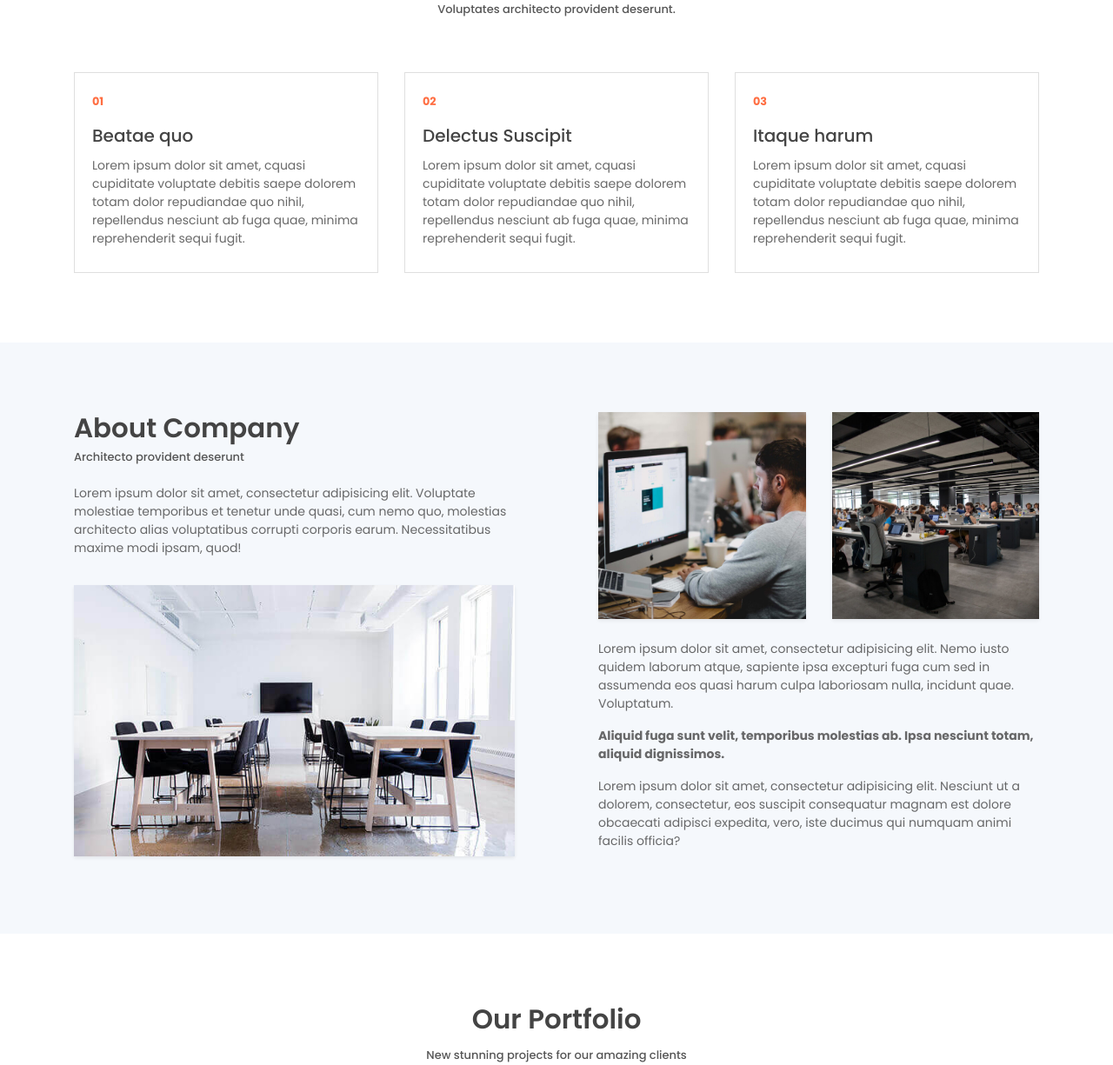
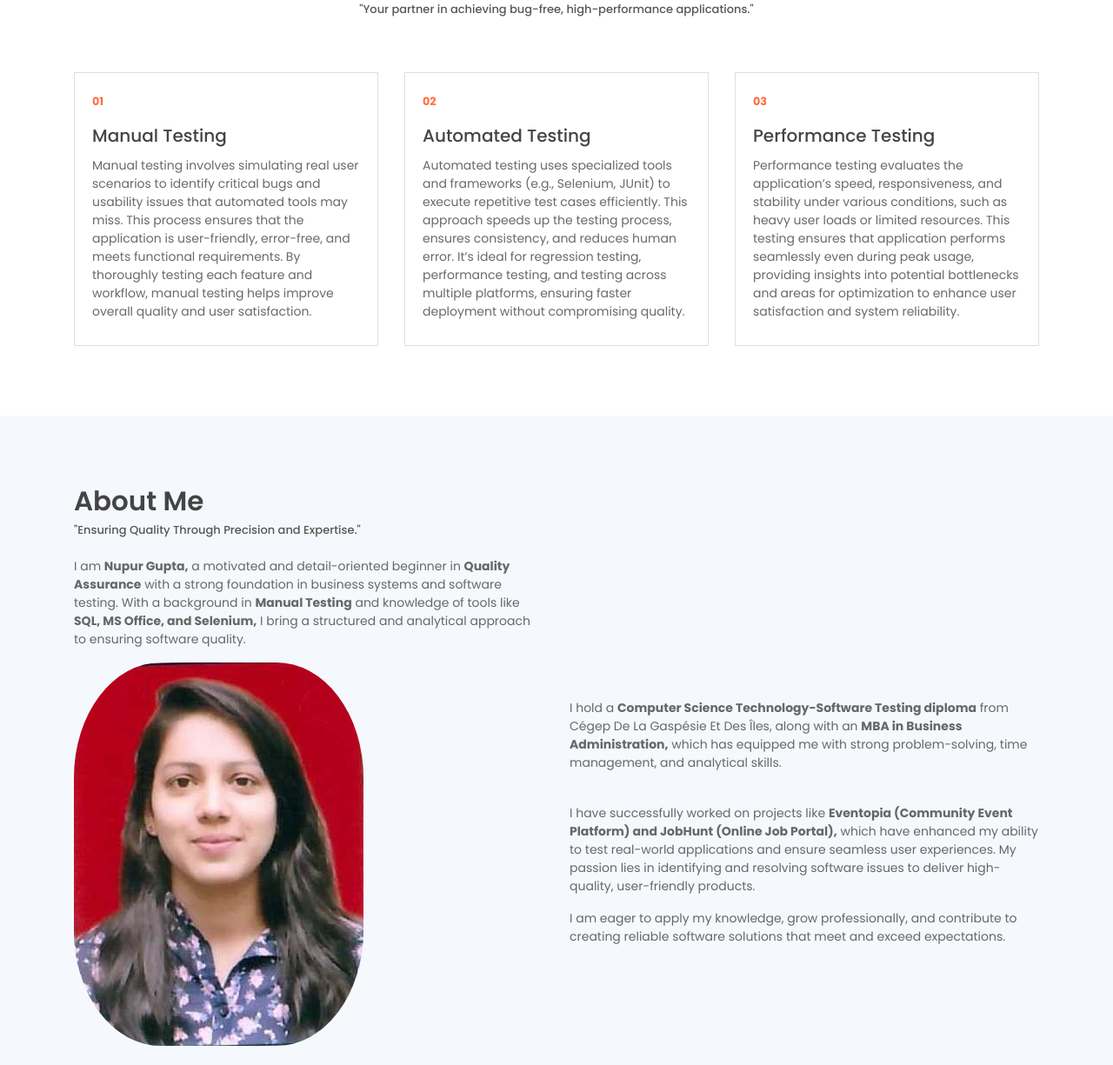
Before and after one commit to Nupurg1905/MyPortfolio, a website: page index.html in a window 1280 px wide. Shown: the part 849-2074 px from the top of the page at 87% size. Drawn offline with Linux system fonts and the light colour scheme.

Commit message:
change my about

```diff
--- a/index.html
+++ b/index.html
@@ -34,14 +34,9 @@
                         <a class="nav-link" href="#portfolio">Portfolio</a>
                     </li>
                     <li class="nav-item">
-                        <a class="nav-link" href="#blog">Blog</a>
-                    </li>
-                    <li class="nav-item">
                         <a class="nav-link" href="#contact">Contact</a>
                     </li>
-                    <li class="nav-item">
-                        <a href="components.html" class="ml-4 nav-link btn btn-primary btn-sm rounded">Components</a>
-                    </li>
+
                 </ul>
             </div>
         </div>
@@ -51,8 +46,9 @@
     <!-- Page Header -->
     <header class="header">
         <div class="overlay">
-            <h1 class="subtitle">LeadMark Landing Page</h1>
-            <h1 class="title">We Are Creative</h1>
+            <h1 class="subtitle">Hi My Name is Nupur Gupta <br> <br>
+                A Quality Assurance Analyst from Canada.</h1>
+            <h1 class="title"></h1>
         </div>
         <div class="shape">
             <svg viewBox="0 0 1500 200">
@@ -67,15 +63,15 @@
     <section  id="service" class="section pt-0">
         <div class="container">
             <h6 class="section-title text-center">Our Service</h6>
-            <h6 class="section-subtitle text-center mb-5 pb-3">Voluptates architecto provident deserunt.</h6>
+            <h6 class="section-subtitle text-center mb-5 pb-3">"Your partner in achieving bug-free, high-performance applications."</h6>
 
             <div class="row">
                 <div class="col-md-4">
                     <div class="card mb-4 mb-md-0">
                         <div class="card-body">
                             <small class="text-primary font-weight-bold">01</small>
-                            <h5 class="card-title mt-3"> Beatae quo <h5>
-                            <p class="mb-0">Lorem ipsum dolor sit amet, cquasi cupiditate voluptate debitis saepe dolorem totam dolor repudiandae quo nihil, repellendus nesciunt ab fuga quae, minima reprehenderit sequi fugit.</p>
+                            <h5 class="card-title mt-3"> Manual Testing <h5>
+                            <p class="mb-0">Manual testing involves simulating real user scenarios to identify critical bugs and usability issues that automated tools may miss. This process ensures that the application is user-friendly, error-free, and meets functional requirements. By thoroughly testing each feature and workflow, manual testing helps improve overall quality and user satisfaction.</p>
                         </div>
                     </div>
                 </div>
@@ -83,8 +79,8 @@
                     <div class="card mb-4 mb-md-0">
                         <div class="card-body">
                             <small class="text-primary font-weight-bold">02</small>
-                            <h5 class="card-title mt-3">Delectus Suscipit<h5>
-                            <p class="mb-0">Lorem ipsum dolor sit amet, cquasi cupiditate voluptate debitis saepe dolorem totam dolor repudiandae quo nihil, repellendus nesciunt ab fuga quae, minima reprehenderit sequi fugit.</p>
+                            <h5 class="card-title mt-3">Automated Testing<h5>
+                            <p class="mb-0">Automated testing uses specialized tools and frameworks (e.g., Selenium, JUnit) to execute repetitive test cases efficiently. This approach speeds up the testing process, ensures consistency, and reduces human error. It’s ideal for regression testing, performance testing, and testing across multiple platforms, ensuring faster deployment without compromising quality.</p>
                         </div>
                     </div>
                 </div>
@@ -92,8 +88,8 @@
                     <div class="card mb-4 mb-md-0">
                         <div class="card-body">
                             <small class="text-primary font-weight-bold">03</small>
-                            <h5 class="card-title mt-3">Itaque harum<h5>
-                            <p class="mb-0">Lorem ipsum dolor sit amet, cquasi cupiditate voluptate debitis saepe dolorem totam dolor repudiandae quo nihil, repellendus nesciunt ab fuga quae, minima reprehenderit sequi fugit.</p>
+                            <h5 class="card-title mt-3">Performance Testing<h5>
+                            <p class="mb-0">Performance testing evaluates the application’s speed, responsiveness, and stability under various conditions, such as heavy user loads or limited resources. This testing ensures that application performs seamlessly even during peak usage, providing insights into potential bottlenecks and areas for optimization to enhance user satisfaction and system reliability.</p>
                         </div>
                     </div>
                 </div>
@@ -105,33 +101,34 @@
     <!-- About Section -->
 <section class="section" id="about">
     <div class="container">
-            <div class="row justify-content-between">
-                <div class="col-md-6 pr-md-5 mb-4 mb-md-0">
-                    <h6 class="section-title mb-0">About Company</h6>
-                    <h6 class="section-subtitle mb-4">Architecto provident deserunt</h6>
-                    <p >Lorem ipsum dolor sit amet, consectetur adipisicing elit. Voluptate molestiae temporibus et tenetur unde quasi, cum nemo quo, molestias architecto alias voluptatibus corrupti corporis earum. Necessitatibus maxime modi ipsam, quod!</p>
-                    <img src="assets/imgs/about.jpg" alt="" class="w-100 mt-3 shadow-sm">
+        <div class="row align-items-center">
+            <!-- Left Section: Image -->
+            <div class="col-md-6 mb-4 mb-md-0">
+                <h6 class="section-title mb-0">About Me</h6>
+                <h6 class="section-subtitle mb-4">"Ensuring Quality Through Precision and Expertise."</h6>
+                <p>
+                    I am <b>Nupur Gupta,</b> a motivated and detail-oriented beginner in <b>Quality Assurance</b> with a strong foundation in business systems and software testing. With a background in <b>Manual Testing</b> and knowledge of tools like <b>SQL, MS Office, and Selenium,</b> I bring a structured and analytical approach to ensuring software quality.
+                </p>
+                <img src="assets/imgs/pic.jpeg" alt="" style="w-30 height: auto; border-radius: 30%;">
             </div>
-                <div class="col-md-6 pl-md-5">
-                    <div class="row">
-                        <div class="col-6">
-                            <img src="assets/imgs/about-1.jpg" alt="" class="w-100 shadow-sm">
-                        </div>
-                        <div class="col-6">
-                            <img src="assets/imgs/about-2.jpg" alt="" class="w-100 shadow-sm">
-                        </div>
-                        <div class="col-12 mt-4">
-                            <p>Lorem ipsum dolor sit amet, consectetur adipisicing elit. Nemo iusto quidem laborum atque, sapiente ipsa excepturi fuga cum sed in assumenda eos quasi harum culpa laboriosam nulla, incidunt quae. Voluptatum.</p>
-                            <p><b>Aliquid fuga sunt velit, temporibus molestias ab. Ipsa nesciunt totam, aliquid dignissimos.</b><br>
+
+            <!-- Right Section: Text -->
+            <div class="col-md-6">
+                <p><br><br><br><br><br><br><br>
+                    I hold a <b>Computer Science Technology-Software Testing diploma</b> from Cégep De La Gaspésie Et Des Îles, along with an <b>MBA in Business Administration,</b> which has equipped me with strong problem-solving, time management, and analytical skills.
+                </br></br></p>
+                <p>
+                    I have successfully worked on projects like <b>Eventopia (Community Event Platform) and JobHunt (Online Job Portal),</b> which have enhanced my ability to test real-world applications and ensure seamless user experiences. My passion lies in identifying and resolving software issues to deliver high-quality, user-friendly products.
                 </p>
-                            <p>Lorem ipsum dolor sit amet, consectetur adipisicing elit. Nesciunt ut a dolorem, consectetur, eos suscipit consequatur magnam est dolore obcaecati adipisci expedita, vero, iste ducimus qui numquam animi facilis officia?</p>
-                        </div>
-                    </div>
+                <p>
+                    I am eager to apply my knowledge, grow professionally, and contribute to creating reliable software solutions that meet and exceed expectations.
+                </p>
             </div>
         </div>
     </div>
 </section>
 <!-- End OF About Section -->
+
 
     <!-- Portfolio Section -->
     <section id="portfolio" class="section portfolio-section">
```
Also changed, not shown: assets/imgs/pic.jpeg (added). Lines whose indentation alone changed are shown as unchanged.
